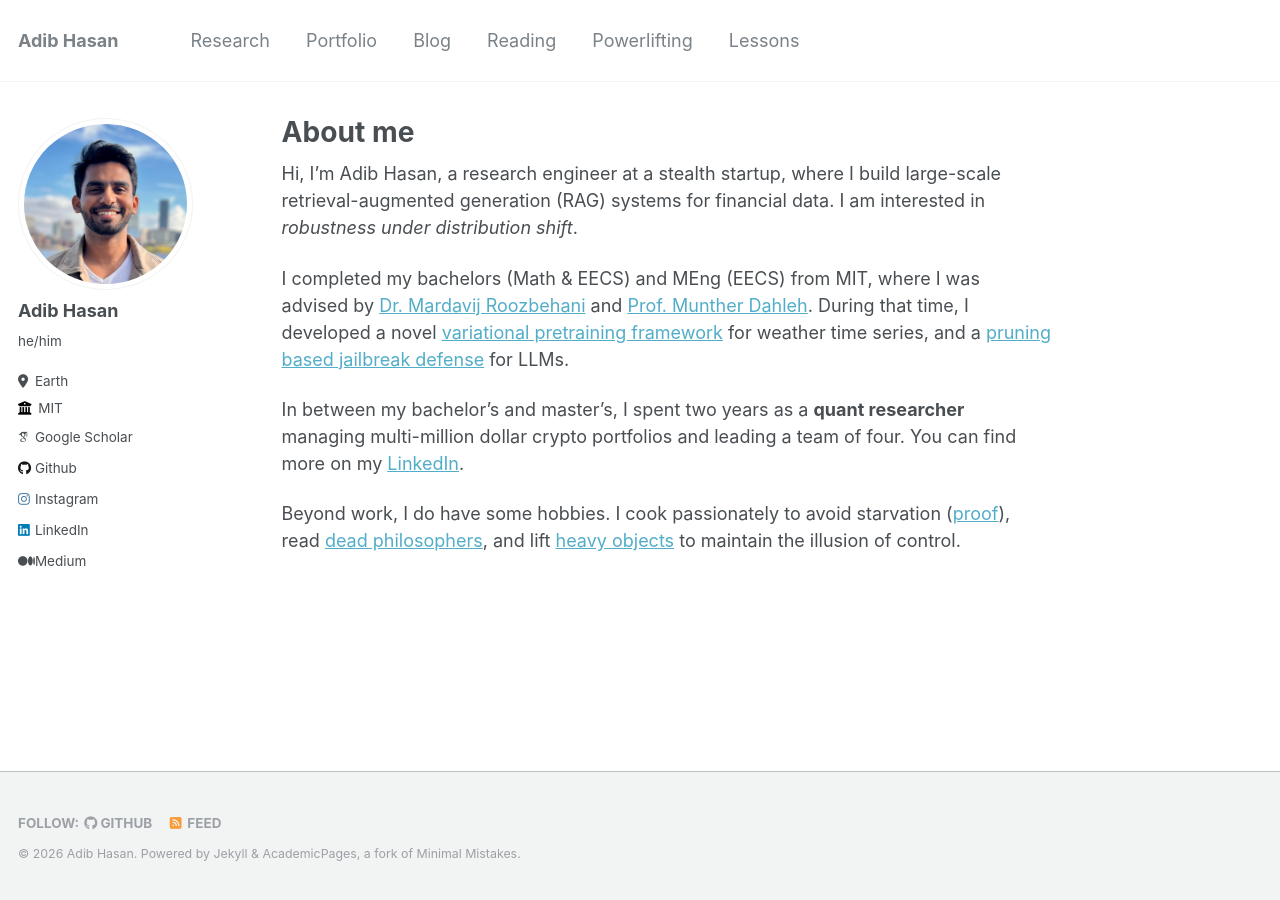
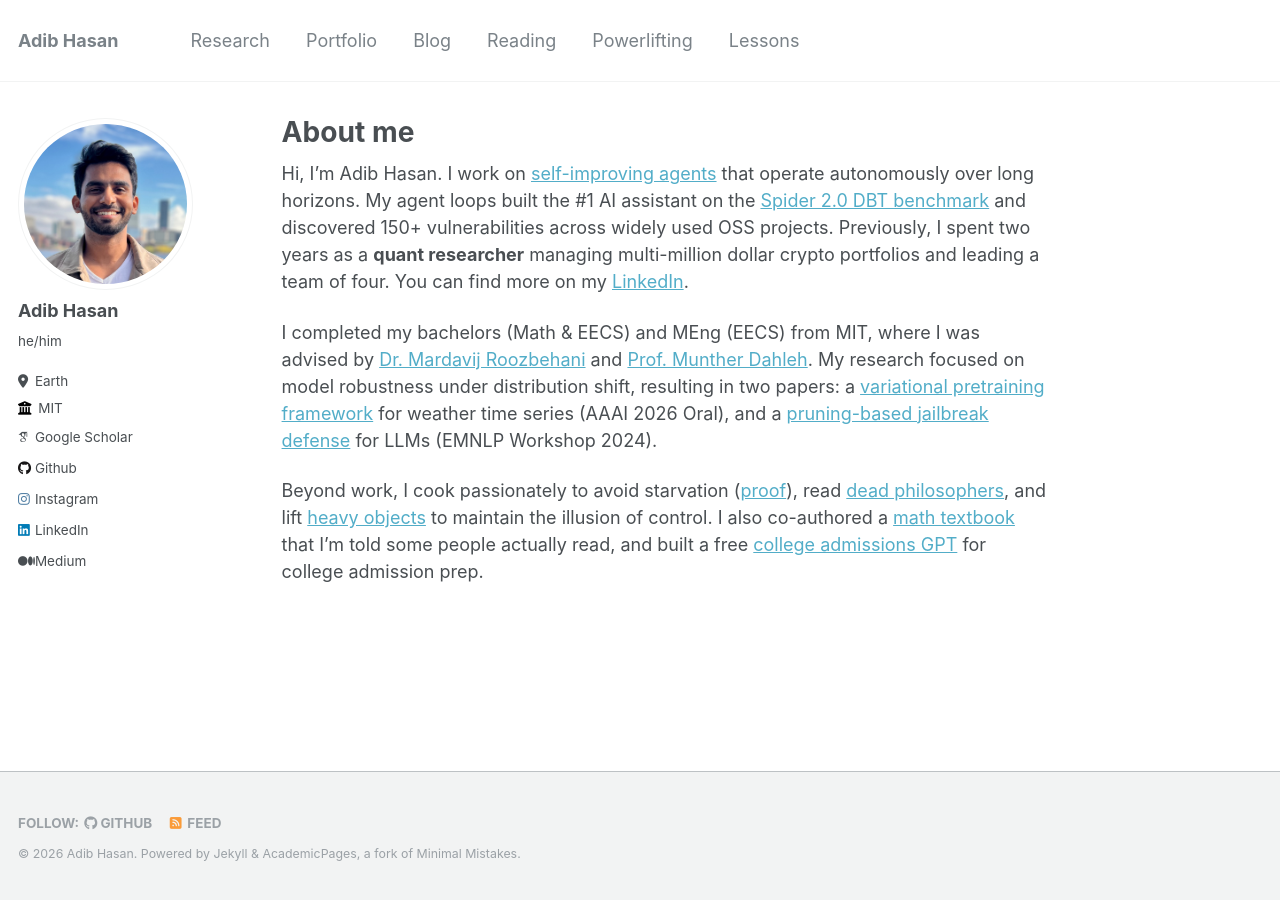
Before and after one commit to Neehan/neehan.github.io, a Jekyll site: the page built from _pages/about.md, in a window 1280 px wide. Built offline with Jekyll 4.4.1, drawn with Linux system fonts in a browser that asks for light colours; some web fonts are replaced.

Commit message:
Update about page and portfolio with current work, venues, and new projects
Co-Authored-By: Claude Opus 4.6 (1M context) <noreply@anthropic.com>

```diff
--- a/_pages/about.md
+++ b/_pages/about.md
@@ -7,10 +7,8 @@ redirect_from:
   - /about.html
 ---
 
-Hi, I'm Adib Hasan, a research engineer at a stealth startup, where I build large-scale retrieval-augmented generation (RAG) systems for financial data. I am interested in *robustness under distribution shift*.
+Hi, I'm Adib Hasan. I work on [self-improving agents](https://github.com/SignalPilot-Labs/AutoFyn) that operate autonomously over long horizons. My agent loops built the #1 AI assistant on the [Spider 2.0 DBT benchmark](https://github.com/SignalPilot-Labs/SignalPilot) and discovered 150+ vulnerabilities across widely used OSS projects. Previously, I spent two years as a **quant researcher** managing multi-million dollar crypto portfolios and leading a team of four. You can find more on my [LinkedIn](https://linkedin.com/in/adib-hasan).
 
-I completed my bachelors (Math & EECS) and MEng (EECS) from MIT, where I was advised by [Dr. Mardavij Roozbehani](https://idss.mit.edu/staff/mardavij-roozbehani/) and [Prof. Munther Dahleh](https://idss.mit.edu/staff/munther-dahleh/). During that time, I developed a novel [variational pretraining framework](https://arxiv.org/abs/2508.03589) for weather time series, and a [pruning based jailbreak defense](https://arxiv.org/abs/2401.10862) for LLMs.
+I completed my bachelors (Math & EECS) and MEng (EECS) from MIT, where I was advised by [Dr. Mardavij Roozbehani](https://idss.mit.edu/staff/mardavij-roozbehani/) and [Prof. Munther Dahleh](https://idss.mit.edu/staff/munther-dahleh/). My research focused on model robustness under distribution shift, resulting in two papers: a [variational pretraining framework](https://arxiv.org/abs/2508.03589) for weather time series (AAAI 2026 Oral), and a [pruning-based jailbreak defense](https://arxiv.org/abs/2401.10862) for LLMs (EMNLP Workshop 2024).
 
-In between my bachelor's and master's, I spent two years as a **quant researcher** managing multi-million dollar crypto portfolios and leading a team of four. You can find more on my [LinkedIn](https://linkedin.com/in/adib-hasan).
-
-Beyond work, I do have some hobbies. I cook passionately to avoid starvation ([proof](https://www.instagram.com/le.spicemaster/)), read [dead philosophers](/reading/), and lift [heavy objects](/powerlifting/) to maintain the illusion of control.
+Beyond work, I cook passionately to avoid starvation ([proof](https://www.instagram.com/le.spicemaster/)), read [dead philosophers](/reading/), and lift [heavy objects](/powerlifting/) to maintain the illusion of control. I also co-authored a [math textbook](/portfolio/) that I'm told some people actually read, and built a free [college admissions GPT](https://chatgpt.com/g/g-673c242ba900819183752398e7a8833b-essay-mate) for college admission prep.
```
Also changed, not shown: _pages/portfolio.md (+3 -1 lines).
